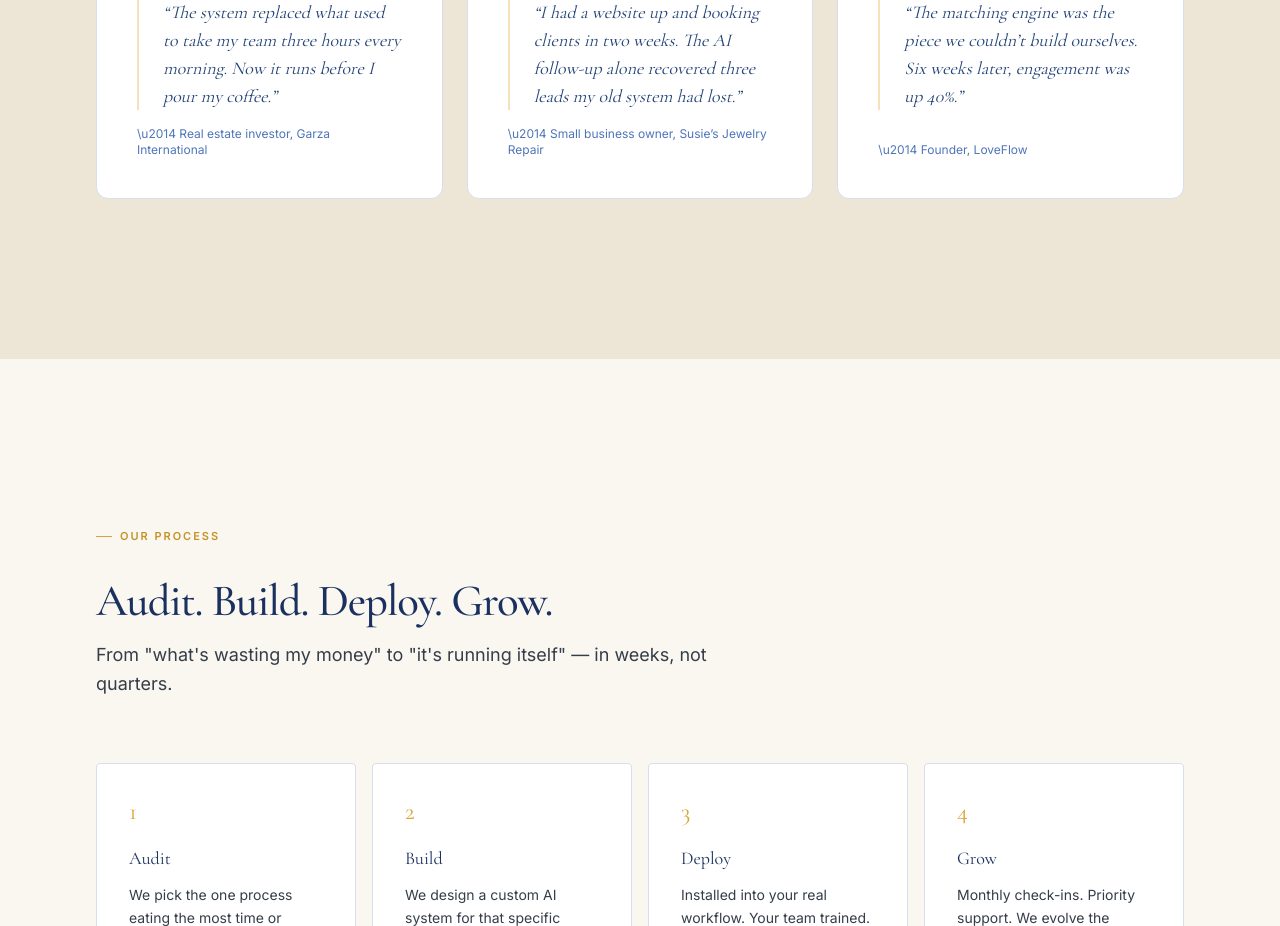
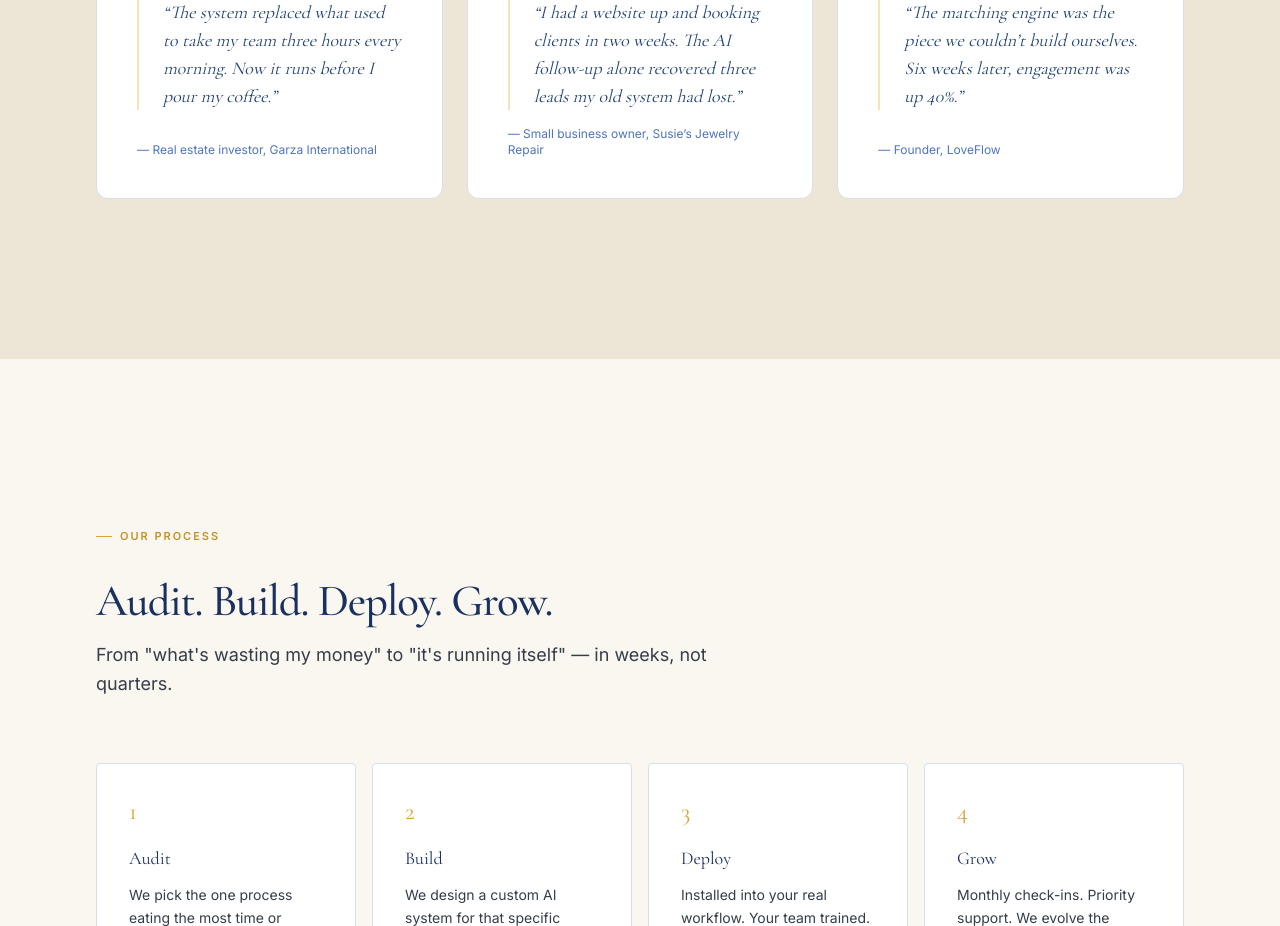
Before and after one commit to SanLuis-AI-Solutions/sanluisai-portfolio, a Next.js app: page / in a window 1280 px wide. Shown: the part 5600-6526 px from the top of the page. Built offline with nearby package versions, Linux system fonts and the light colour scheme.

Commit message:
Fix attribution em dash rendering

```diff
--- a/components/SocialProof.tsx
+++ b/components/SocialProof.tsx
@@ -52,7 +52,7 @@ export default function SocialProof() {
                   <div className="relative pl-6 border-l-2 border-gold-500/40 mb-4">
                     <p className="font-display text-base md:text-lg text-navy-700 italic leading-relaxed">&ldquo;{t.quote}&rdquo;</p>
                   </div>
-                  <p className="font-sans text-xs text-navy-500">\u2014 {t.attribution}</p>
+                  <p className="font-sans text-xs text-navy-500">&mdash; {t.attribution}</p>
                 </div>
               </div>
             </FadeIn>
```
